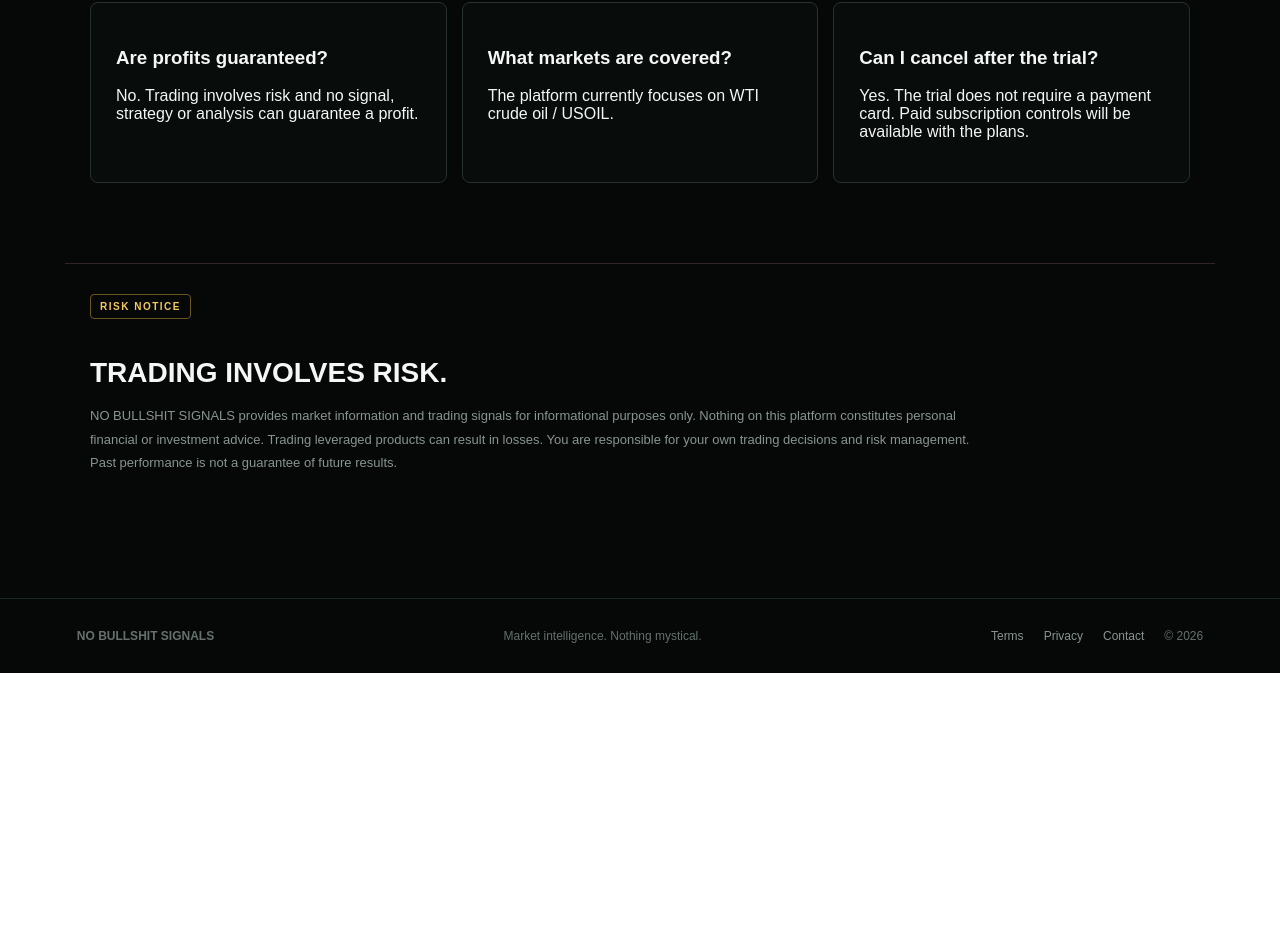
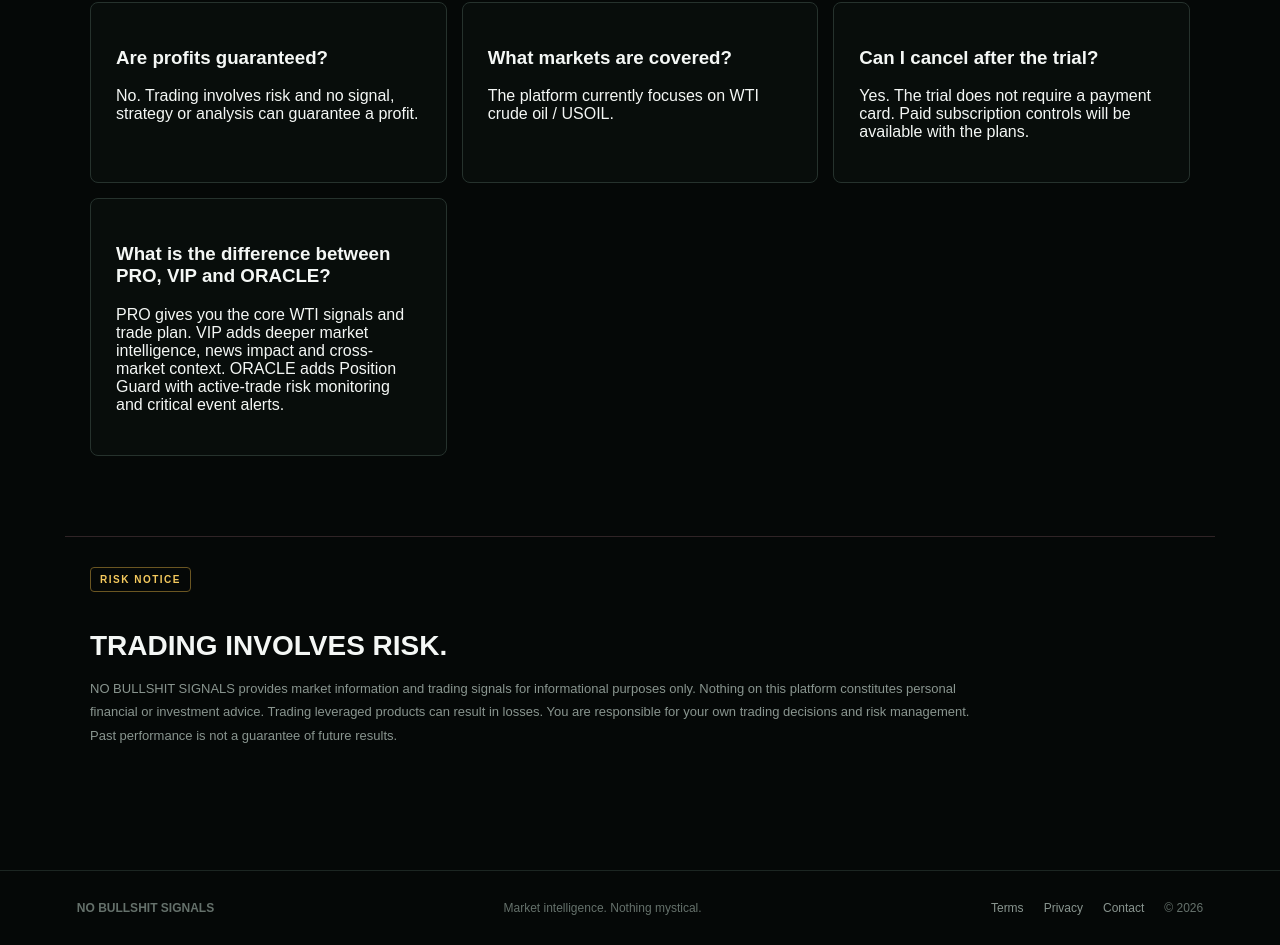
Before and after one commit to tradingnowopo/no-bullshit-signals, a Next.js app: page / in a window 1280 px wide. Shown: the part 3632-4577 px from the top of the page. Before the commit the page ends 4305 px from the top, so only its background shows below. Built offline with nearby package versions, Linux system fonts and the light colour scheme.

Commit message:
Update page.js

```diff
--- a/app/page.js
+++ b/app/page.js
@@ -277,6 +277,14 @@ export default function Home() {
               subscription controls will be available with the plans.
             </p>
           </div>
+                <div style={styles.faqItem}>
+  <h3>What is the difference between PRO, VIP and ORACLE?</h3>
+  <p>
+    PRO gives you the core WTI signals and trade plan. VIP adds deeper
+    market intelligence, news impact and cross-market context. ORACLE adds
+    Position Guard with active-trade risk monitoring and critical event alerts.
+  </p>
+</div>
         </div>
       </section>
 
```
